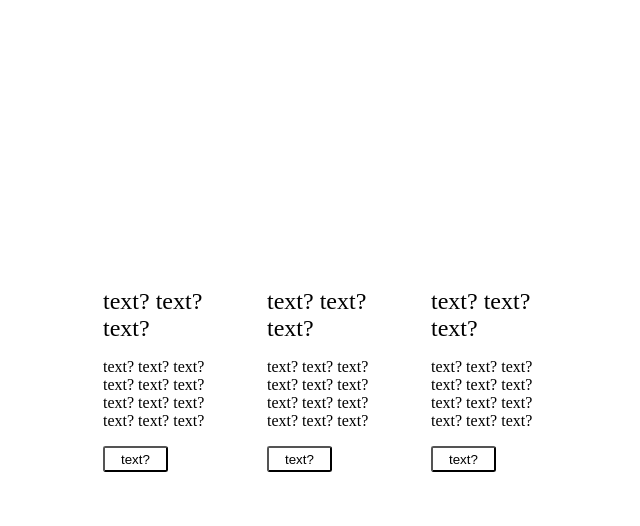
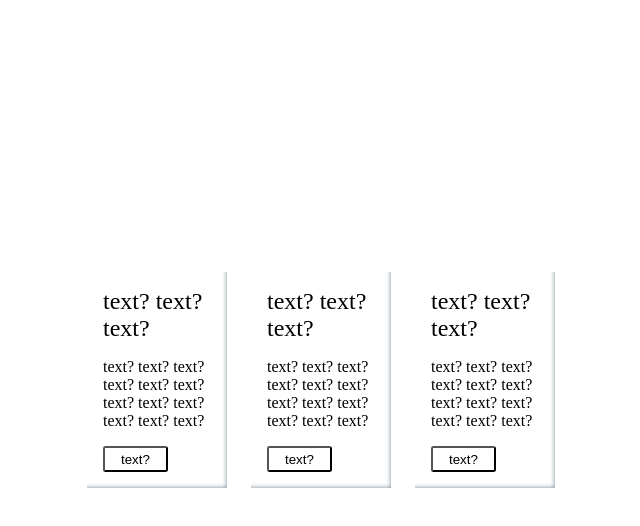
Before and after one commit to DanteBes/BeautifulAnimations-Test, a plain HTML site: page index.html in a window 1280 px wide. Shown: the part 102-628 px from the top of the page, without its empty margins (319-959 px from the left). Drawn offline with Linux system fonts and the light colour scheme.

Commit message:
Added 5 color variables; applied "before" pseudo-element to "card_theme_bright," "card_theme_red," and "card_theme_git-mod" classes; added box-shadow to "card" class.

```diff
--- a/css/roots.css
+++ b/css/roots.css
@@ -0,0 +1,7 @@
+:roor {
+  --bg-red: rgba(215, 44, 4, 1);
+  --bg-brigh: rgba(219, 228, 0, 1);
+  --bg-git: rgba(0, 13, 40, 1);
+  --font-brigh: rgba(255, 255, 255, 1);
+  --font-dark: rgba(0, 0, 0, 1)
+}
--- a/css/style.css
+++ b/css/style.css
@@ -41,8 +41,47 @@ header {
   height: auto;
   width: 140px;
   padding: 1rem;
+  -webkit-box-shadow: -5px -5px 5px -5px rgba(34, 60, 80, 0.6) inset;
+  -moz-box-shadow: -5px -5px 5px -5px rgba(34, 60, 80, 0.6) inset;
+  box-shadow: -5px -5px 5px -5px rgba(34, 60, 80, 0.6) inset;
   position: relative;
+  overflow: hidden;
+  z-index: 1;
 }
+
+.card_theme_red::before {
+  content: " ";
+  position: absolute ;
+  top: 0;
+  left: 0;
+  height: 100%;
+  width: 0.2em;
+  z-index: 2;
+  background-color: var(--bg-red);
+}
+
+.card_theme_brigh::before {
+  content: " ";
+  position: absolute ;
+  top: 0;
+  left: 0;
+  height: 100%;
+  width: 0.2em;
+  z-index: 2;
+  background-color: var(--bg-brigh);
+}
+
+.card_theme_git-mod::before {
+  content: " ";
+  position: absolute ;
+  top: 0;
+  left: 0;
+  height: 100%;
+  width: 0.2em;
+  z-index: 2;
+  background-color: var(--bg-git);
+}
+
 
 .card_button {
   display: flex;
```
